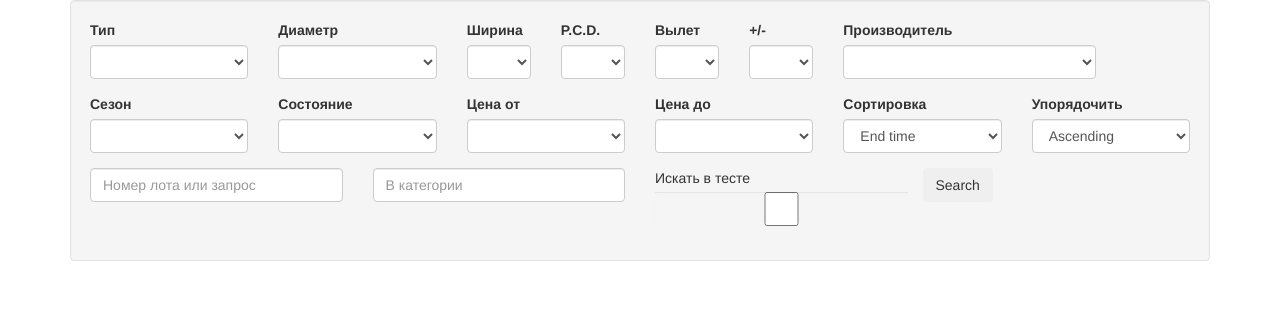
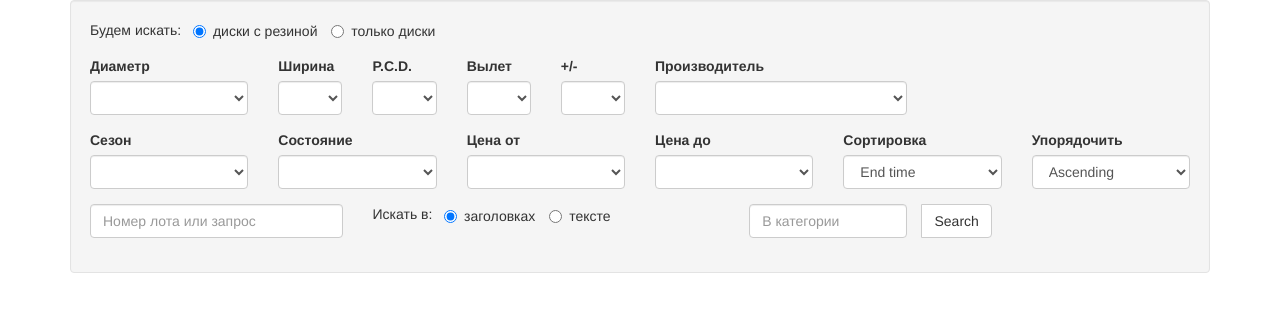
Before and after one commit to sorlandet/tunerlife, a Django app: page /search/ in a window 1280 px wide. Shown: the top 312 px of the page. Run offline with Django 3.2, Linux system fonts and the light colour scheme; parts of the project's set-up code (start-up, migrations or seed data) failed here and were passed over; some libraries are stand-ins or nearby versions.

Commit message:
types category id added

```diff
--- a/src/apps/yahoo/forms.py
+++ b/src/apps/yahoo/forms.py
@@ -41,12 +41,12 @@ class YahooSearchForm(forms.Form):
 
     sort = forms.CharField(widget=forms.Select(choices=SORT_CHOICES))
     order = forms.CharField(widget=forms.Select(choices=ORDER_CHOICES))
-    category = forms.IntegerField(required=False)
+    # category = forms.IntegerField(required=False)
 
     # Get the product state that is entered in the form
     item_status = forms.CharField(widget=forms.Select(choices=ITEM_STATUS_CHOICES))
 
-    # f = forms.CharField(widget=forms.Select(choices=F_CHOICES))
+    f = forms.CharField(widget=forms.Select(choices=F_CHOICES))
 
     # Get the upper limit of the range specification of commodity prices entered in the form
     aucminprice = forms.IntegerField(required=False)
--- a/src/apps/yahoo/templates/yahoo/blocks/form.html
+++ b/src/apps/yahoo/templates/yahoo/blocks/form.html
@@ -3,14 +3,19 @@
     <div class="col-lg-12">
         <div class="well">
             <div class="form-group row">
-                <div class="col-lg-2">
-                    <label for="id_type" class="control-label">Тип</label>
-                    <select id="id_type" name="type" class="form-control">
-                        <option selected=""></option>
-                        <option value="3">Диски с резиной</option>
-                        <option value="2">Только диски</option>
-                    </select>
+                <div class="col-lg-4">
+                    <span>Будем искать: &nbsp;</span>
+                    <label label-default="" class="radio-inline">
+                        <input type="radio" name="type" id="id_type1" value="2084200183" checked>диски с резиной
+                    </label>
+                    <label label-default="" class="radio-inline">
+                        <input type="radio" name="type" id="id_type2" value="2084005140">только диски
+                    </label>
                 </div>
+            </div>
+
+            <div class="form-group row">
+
 
                 <div class="col-lg-2">
                     <label for="id_size" class="control-label">Диаметр</label>
@@ -500,17 +505,24 @@
                     <input id="id_query" name="query" type="text" value="" placeholder="Номер лота или запрос" class="form-control">
                 </div>
 
-                <div class="col-lg-3">
+
+                <div class="col-lg-4">
+                    <span>Искать в: &nbsp;</span>
+                    <label label-default="" class="radio-inline">
+                        <input type="radio" name="f" id="id_f3" value="0x8" checked>заголовках
+                    </label>
+                    <label label-default="" class="radio-inline">
+                        <input type="radio" name="f" id="id_f2" value="0x4">тексте
+                    </label>
+                </div>
+
+                <div class="col-lg-2">
                     <input id="id_category" name="category" type="text" placeholder="В категории" class="form-control">
                 </div>
 
-                <div class="col-lg-3">
-                    Искать в тесте
-                    <input id="id_f" name="f" type="checkbox" class="form-control checkbox">
-                </div>
-
-                <button type="submit" class="btn primary">Search</button>
-
+                <span class="input-group-btn">
+                    <button type="submit" class="btn btn-default">Search</button>
+                </span>
             </div>
         </div>
     </div>
--- a/src/apps/yahoo/views.py
+++ b/src/apps/yahoo/views.py
@@ -1,8 +1,10 @@
+# -*- coding: utf-8 -*-
+from __future__ import unicode_literals
+
 from django.http import HttpResponse
 from django.views.generic import TemplateView
 from django.views.generic.edit import ProcessFormView
 
-from src.apps.mixin import JSONViewMixin
 from src.apps.yahoo.api import Search
 from src.apps.yahoo.forms import YahooSearchForm
 
@@ -12,15 +14,16 @@ class YahooSearchView(TemplateView):
 
 
 class YahooProcessFormView(ProcessFormView):
+    category = 2084300257  # Шины, диски
 
     def get(self, request, *args, **kwargs):
 
         form = YahooSearchForm(self.request.GET)
 
-        if self.request.GET.get('f'):
-            self.f = '0x4'
-        else:
-            self.f = '0x2'
+        # if self.request.GET.get('f'):
+        #     self.f = '0x4'
+        # else:
+        #     self.f = '0x2'
 
         if form.is_valid():
             content = self.get_search_results(form=form)
@@ -36,9 +39,10 @@ class YahooProcessFormView(ProcessFormView):
         obj.set_option('query', form.cleaned_data.get('query'))
         obj.set_option('sort', form.cleaned_data.get('sort', 'end'))
         obj.set_option('order', form.cleaned_data.get('order', 'd'))
-        obj.set_option('category', form.cleaned_data.get('category'))
         obj.set_option('item_status', form.cleaned_data.get('item_status'))
-        obj.set_option('f', self.f)
+        obj.set_option('f', form.cleaned_data.get('f'))
+
+        obj.set_option('category', self.get_category())
         obj.set_option('output', 'json')
         obj.set_option('store', 0)
         obj.set_option('type', 'all')
@@ -46,3 +50,15 @@ class YahooProcessFormView(ProcessFormView):
         obj.set_option(Search.API_OPTION_PAGE, page)
 
         return obj.action()
+
+    def get_category(self):
+        category = self.request.GET.get('category')
+        ctype = self.request.GET.get('type')
+
+        print 'category:', category
+        print 'type:', type
+
+        if category and category.isdigit():
+            return int(category)
+
+        return ctype
```
